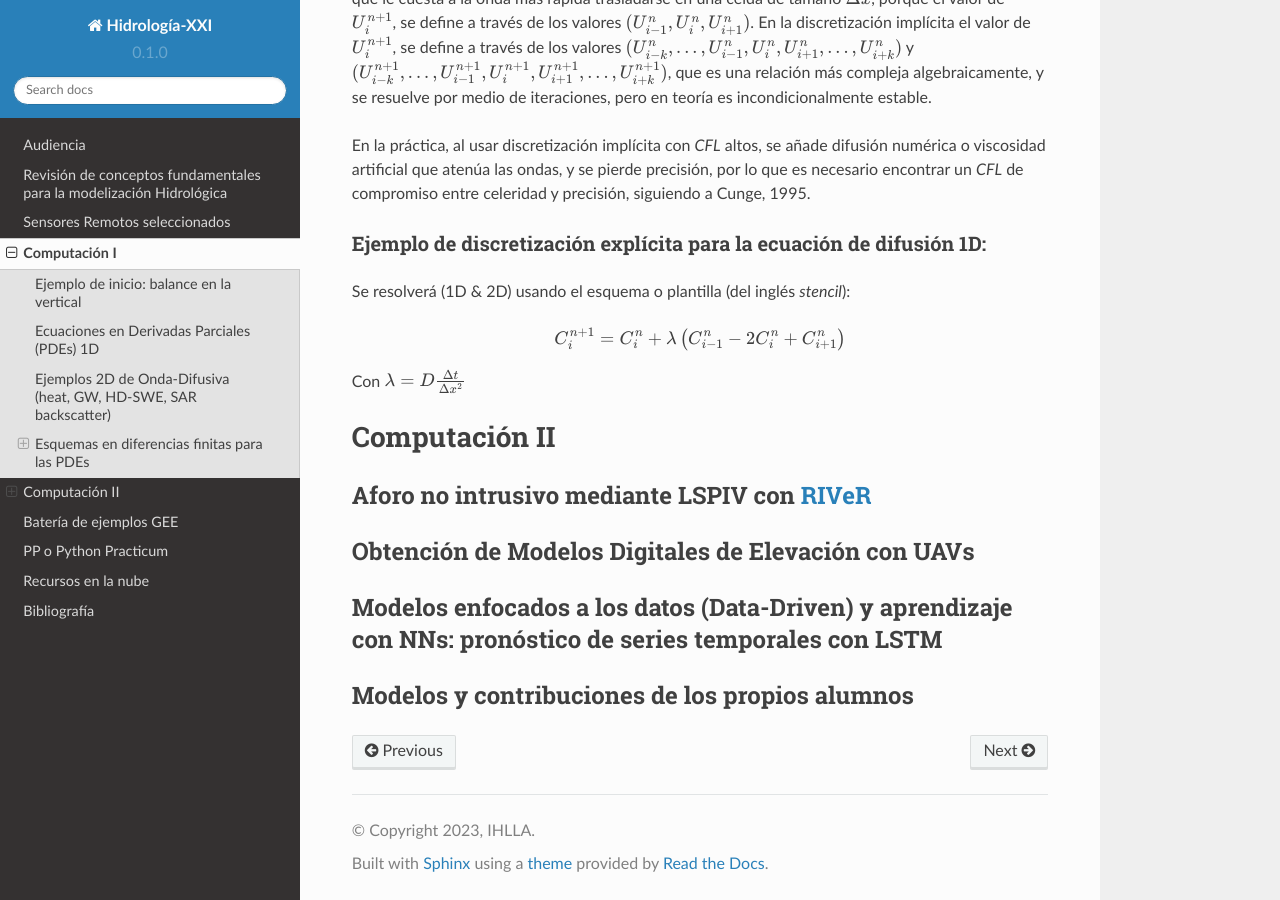
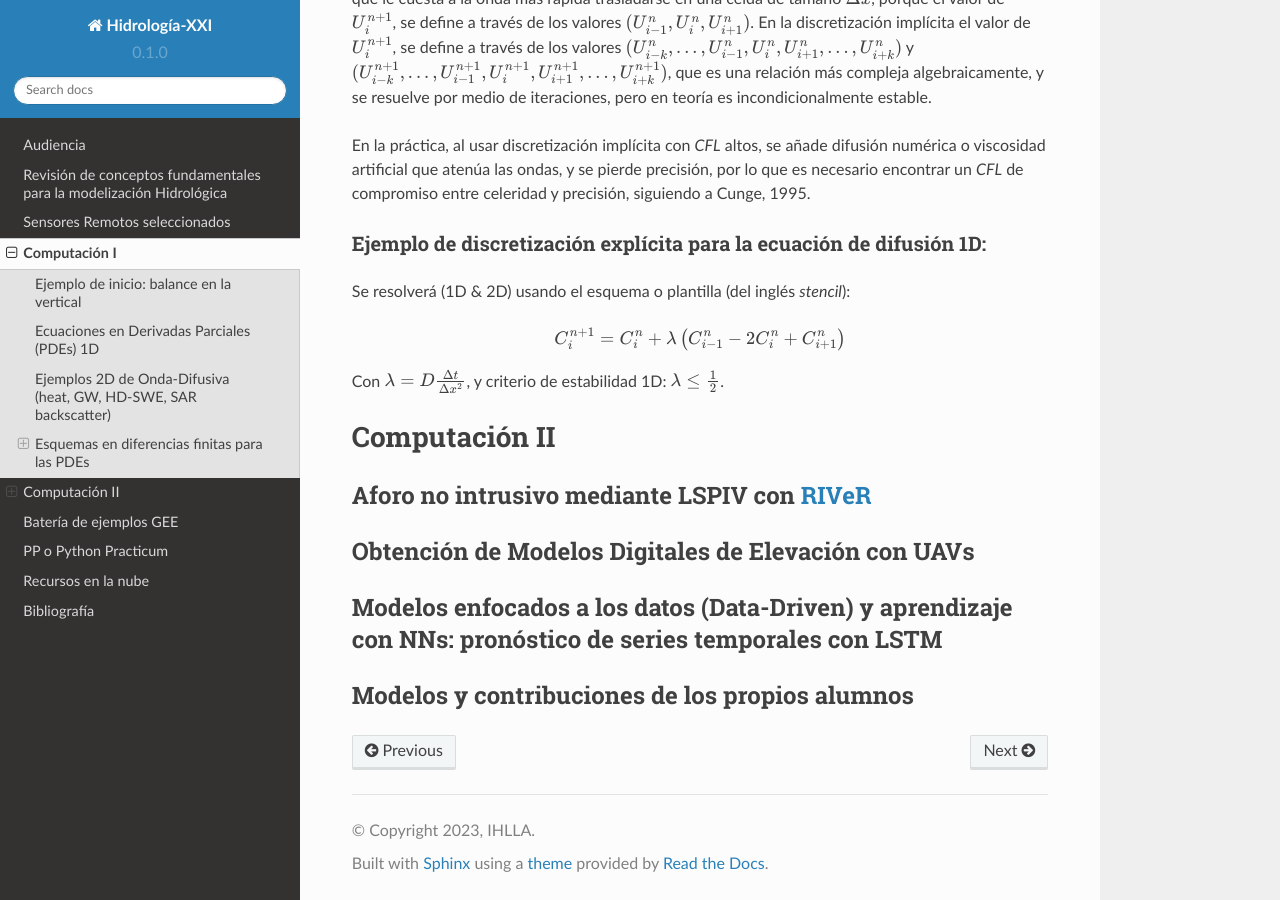
Before and after one commit to ivillamadrid/HidrologiaXXI, a Sphinx documentation site: the page built from docs/source/computacion.rst, in a window 1280 px wide and 900 px high, scrolled down 3006 px. Built offline with Sphinx 7.4.7 and the Read the Docs theme 2.0.0, drawn with Linux system fonts in a browser that asks for light colours.

Commit message:
Update computacion.rst

```diff
--- a/docs/source/computacion.rst
+++ b/docs/source/computacion.rst
@@ -139,7 +139,7 @@
 
 .. math:: C_i^{n+1}=C_i^n + \lambda \left( C_{i-1}^n -2C_i^n + C_{i+1}^n \right)
 
-Con :math:`\lambda=D\frac{\Delta t}{\Delta x^2}`
+Con :math:`\lambda=D\frac{\Delta t}{\Delta x^2}`, y criterio de estabilidad 1D: :math:`\lambda \le \frac{1}{2}`.
 
 
 Computación II
```
